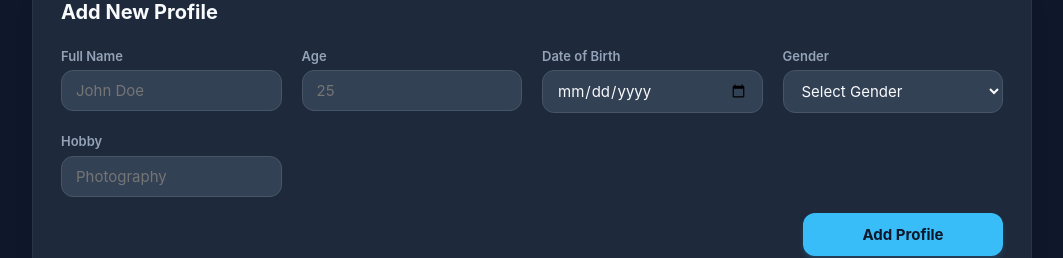
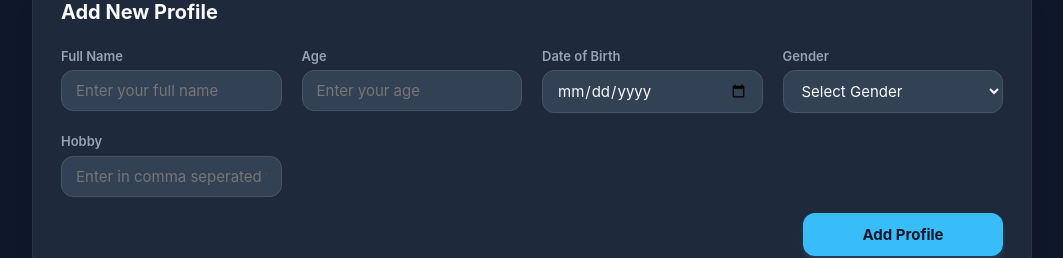
Before and after one commit to tanmay1291/JeenWeb-Frontend, a React app: page /home in a window 1280 px wide. Shown: the part 145-403 px from the top of the page, without its empty margins (108-1171 px from the left). Built offline with nearby package versions, Linux system fonts and the light colour scheme; no server answers; sample sign-in values are in the browser's storage; the HTML template or start-up script is replaced by a standard one.

Commit message:
Placeholder Changes

```diff
--- a/src/components/Home.jsx
+++ b/src/components/Home.jsx
@@ -84,12 +84,12 @@ const Home = () => {
           <div className="form-grid">
             <div className="input-field">
               <label htmlFor="name">Full Name</label>
-              <input type="text" name="name" id="name" placeholder="John Doe" value={profileData.name} onChange={handleChange} required />
+              <input type="text" name="name" id="name" placeholder="Enter your full name" value={profileData.name} onChange={handleChange} required />
             </div>
 
             <div className="input-field">
               <label htmlFor="age">Age</label>
-              <input type="number" name="age" id="age" placeholder="25" value={profileData.age} onChange={handleChange} required />
+              <input type="number" name="age" id="age" placeholder="Enter your age" value={profileData.age} onChange={handleChange} required />
             </div>
 
             <div className="input-field">
@@ -109,7 +109,7 @@ const Home = () => {
 
             <div className="input-field">
               <label htmlFor="hobby">Hobby</label>
-              <input type="text" name="hobby" id="hobby" placeholder="Photography" value={profileData.hobby} onChange={handleChange} required />
+              <input type="text" name="hobby" id="hobby" placeholder="Enter in comma seperated values" value={profileData.hobby} onChange={handleChange} required />
             </div>
           </div>
 
```
Also changed, not shown: 1 other file (tests, documents, lock files or other folders).
